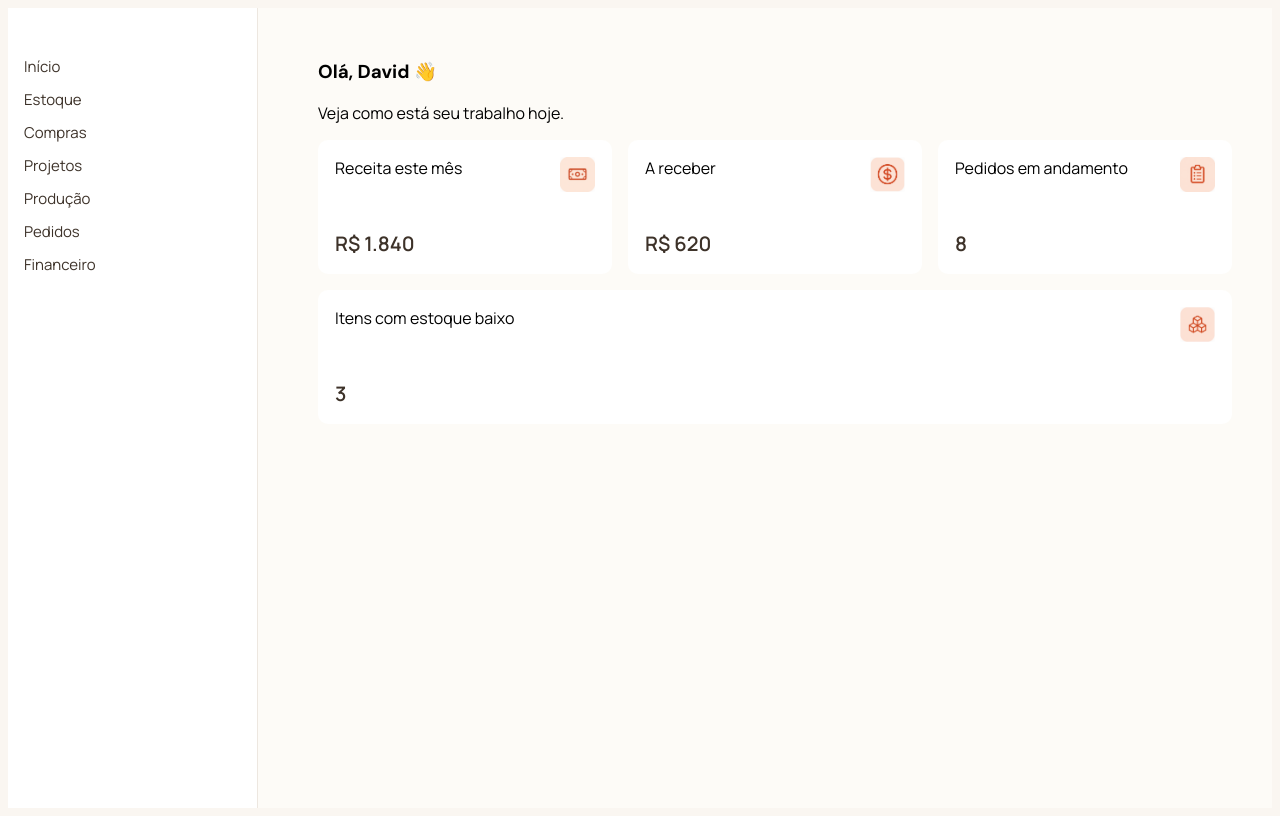
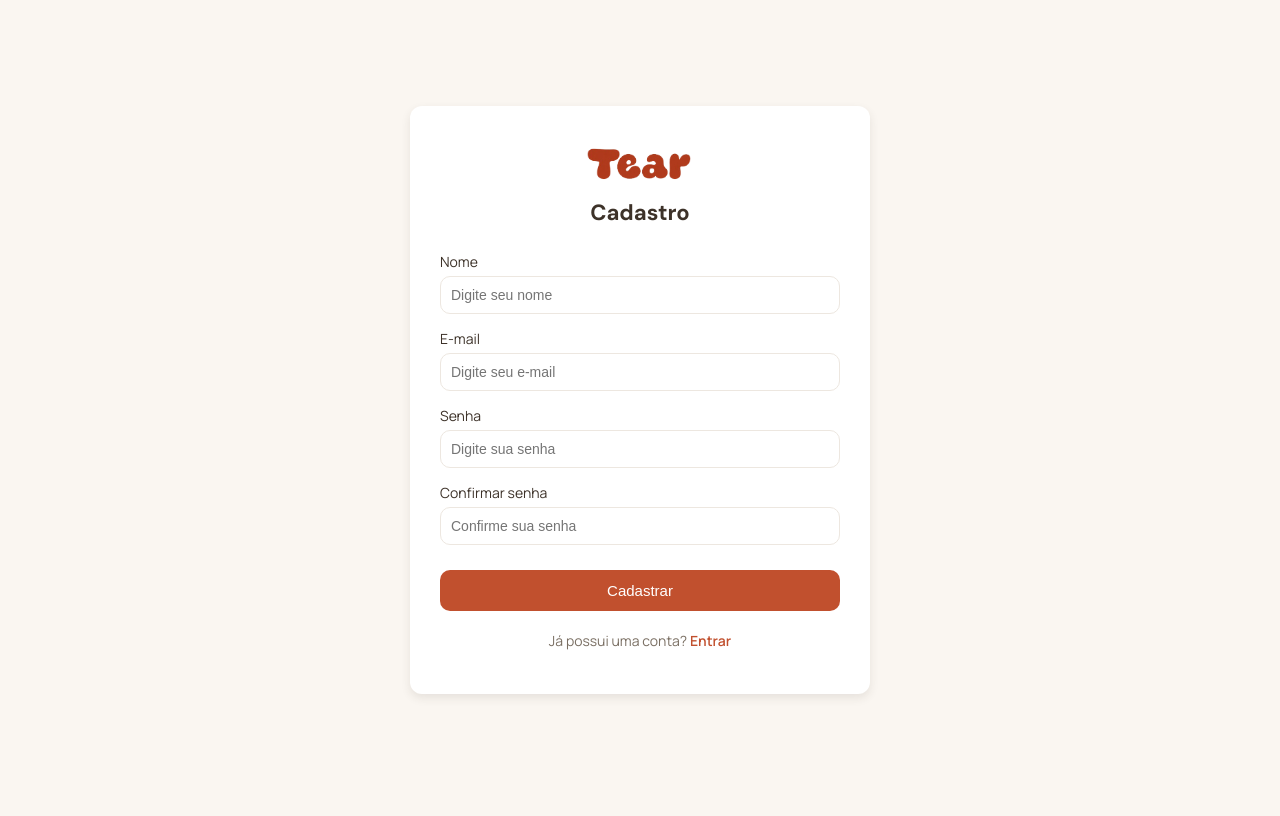
Before and after one commit to davdsales/tear, a React (Vite) app in the folder frontend/: page / in a window 1280 px wide. Built offline with nearby package versions, Linux system fonts and the light colour scheme.

Commit message:
fix: Ajuste das telas login e cadastro

```diff
--- a/frontend/src/App.jsx
+++ b/frontend/src/App.jsx
@@ -1,41 +1,85 @@
 import { BrowserRouter, Routes, Route } from 'react-router-dom'
 
 import Sidebar from './components/Sidebar.jsx'
+
+import Cadastro from './pages/Cadastro.jsx'
+import Entrar from './pages/Entrar.jsx'
 import Inicio from './pages/Inicio.jsx'
+
 import Projetos from './pages/Projetos.jsx'
 import Estoque from './pages/Estoque.jsx'
 import Compras from './pages/Compras.jsx'
 import PedidosKanban from './pages/PedidosKanban.jsx'
+
 import EmConstrucao from './components/EmConstrucao.jsx'
 
 function App() {
+
   return (
+
     <BrowserRouter>
-      <div style={{ display: 'flex', minHeight: '100vh', backgroundColor: '#FDFBF7' }}>
 
-        {/* Barra lateral fixa global */}
+      <Routes>
+
+        {/* Tela de cadastro */}
+        <Route path="/" element={<Cadastro />} />
+
+        {/* Tela de login */}
+        <Route path="/entrar" element={<Entrar />} />
+
+        {/* Sistema */}
+        <Route
+          path="/*"
+          element={
+            <div style={{
+              display: 'flex',
+              minHeight: '100vh',
+              backgroundColor: '#FDFBF7'
+            }}>
+
               <Sidebar />
 
-        {/* Conteúdo principal renderizado dinamicamente */}
-        <main style={{ flex: 1, padding: '32px 40px' }}>
+              <main style={{
+                flex: 1,
+                padding: '32px 40px'
+              }}>
+
                 <Routes>
-            <Route path="/" element={<Inicio />} />
+
+                  <Route path="/inicio" element={<Inicio />} />
+
                   <Route path="/projetos" element={<Projetos />} />
+
                   <Route
                     path="/projetos/:id"
-              element={<EmConstrucao titulo="Detalhe do Projeto" />}
+                    element={
+                      <EmConstrucao titulo="Detalhe do Projeto" />
+                    }
                   />
+
                   <Route path="/estoque" element={<Estoque />} />
+
                   <Route path="/compras" element={<Compras />} />
+
                   <Route path="/pedidos" element={<PedidosKanban />} />
+
                   <Route
                     path="/financeiro"
-              element={<EmConstrucao titulo="Financeiro" />}
+                    element={
+                      <EmConstrucao titulo="Financeiro" />
+                    }
                   />
+
                 </Routes>
+
               </main>
 
             </div>
+          }
+        />
+
+      </Routes>
+
     </BrowserRouter>
   )
 }
--- /dev/null
+++ b/frontend/src/pages/Cadastro.jsx
@@ -0,0 +1,111 @@
+import { useState } from "react";
+import { useNavigate } from "react-router-dom";
+
+import "../styles/Cadastro.css";
+
+import logo from "../assets/logo.png";
+
+export default function Cadastro() {
+
+    const [nome, setnome] = useState("");
+    const [email, setemail] = useState("");
+    const [senha, setsenha] = useState("");
+    const [confirmarsenha, setconfirmarsenha] = useState("");
+
+    const navigate = useNavigate();
+
+    function envio(event) {
+
+        event.preventDefault();
+
+        if (senha != confirmarsenha) {
+            alert("As senhas não são iguais!");
+            return;
+        }
+
+        console.log({
+            nome,
+            email,
+            senha
+        });
+
+        alert("Cadastro finalizado com sucesso!");
+
+        navigate("/inicio");
+    }
+
+    return (
+        <div className="cadastro-container">
+
+            <div className="cadastro-card">
+
+                <div className="logo">
+                    <img src={logo} alt="Logo" />
+                </div>
+
+                <div className="cadastro">
+                    <h1>Cadastro</h1>
+                </div>
+
+                <form onSubmit={envio}>
+
+                    <div>
+                        <label>Nome</label>
+
+                        <input
+                            type="text"
+                            value={nome}
+                            onChange={(event) => setnome(event.target.value)}
+                            placeholder="Digite seu nome"
+                        />
+                    </div>
+
+                    <div>
+                        <label>E-mail</label>
+
+                        <input
+                            type="email"
+                            value={email}
+                            onChange={(event) => setemail(event.target.value)}
+                            placeholder="Digite seu e-mail"
+                        />
+                    </div>
+
+                    <div>
+                        <label>Senha</label>
+
+                        <input
+                            type="password"
+                            value={senha}
+                            onChange={(event) => setsenha(event.target.value)}
+                            placeholder="Digite sua senha"
+                        />
+                    </div>
+
+                    <div>
+                        <label>Confirmar senha</label>
+
+                        <input
+                            type="password"
+                            value={confirmarsenha}
+                            onChange={(event) => setconfirmarsenha(event.target.value)}
+                            placeholder="Confirme sua senha"
+                        />
+                    </div>
+
+                    <button type="submit">
+                        Cadastrar
+                    </button>
+
+                </form>
+
+                <p>
+                    Já possui uma conta?{" "}
+                    <a href="/entrar">Entrar</a>
+                </p>
+
+            </div>
+
+        </div>
+    );
+}
--- /dev/null
+++ b/frontend/src/pages/Entrar.jsx
@@ -0,0 +1,81 @@
+import { useState } from "react";
+import { useNavigate } from "react-router-dom";
+
+import "../styles/Entrar.css";
+
+import logo from "../assets/logo.png";
+
+export default function Entrar() {
+
+    const [email, setemail] = useState("");
+    const [senha, setsenha] = useState("");
+
+    const navigate = useNavigate();
+
+    function entrar(event) {
+
+        event.preventDefault();
+
+        console.log({
+            email,
+            senha
+        });
+
+        alert("Login realizado com sucesso!");
+
+        navigate("/inicio");
+    }
+
+    return (
+        <div className="entrar-container">
+
+            <div className="entrar-card">
+
+                <div className="logo">
+                    <img src={logo} alt="Logo" />
+                </div>
+
+                <div className="entrar">
+                    <h1>Entrar</h1>
+                </div>
+
+                <form onSubmit={entrar}>
+
+                    <div>
+                        <label>E-mail</label>
+
+                        <input
+                            type="email"
+                            value={email}
+                            onChange={(event) => setemail(event.target.value)}
+                            placeholder="Digite seu e-mail"
+                        />
+                    </div>
+
+                    <div>
+                        <label>Senha</label>
+
+                        <input
+                            type="password"
+                            value={senha}
+                            onChange={(event) => setsenha(event.target.value)}
+                            placeholder="Digite sua senha"
+                        />
+                    </div>
+
+                    <button type="submit">
+                        Entrar
+                    </button>
+
+                </form>
+
+                <p>
+                    Ainda não possui uma conta?{" "}
+                    <a href="/">Criar conta</a>
+                </p>
+
+            </div>
+
+        </div>
+    );
+}
--- /dev/null
+++ b/frontend/src/styles/Cadastro.css
@@ -0,0 +1,111 @@
+body {
+    margin: 0;
+    background-color: #FAF6F1;
+    font-family: "Manrope", sans-serif;
+}
+
+.cadastro-container {
+    display: flex;
+    justify-content: center;
+    align-items: center;
+    min-height: 100vh;
+}
+
+.cadastro-card {
+    width: 400px;
+    background-color: #FFFFFF;
+    padding: 30px;
+    border-radius: 12px;
+    box-shadow: 0 4px 10px rgba(61, 50, 41, 0.1);
+}
+
+/* Logo */
+
+.logo {
+    display: flex;
+    justify-content: center;
+    margin-bottom: 15px;
+}
+
+.logo img {
+    width: 150px;
+    height: auto;
+}
+
+/* Título */
+
+.cadastro {
+    text-align: center;
+}
+
+.cadastro h1 {
+    color: #3D3229;
+    font-family: "DM Sans", sans-serif;
+    font-size: 22px;
+    margin: 0 0 25px 0;
+}
+
+/* Formulário */
+
+.cadastro-card form {
+    display: flex;
+    flex-direction: column;
+    gap: 15px;
+}
+
+.cadastro-card form div {
+    display: flex;
+    flex-direction: column;
+}
+
+.cadastro-card label {
+    color: #3D3229;
+    font-size: 14px;
+    margin-bottom: 5px;
+}
+
+.cadastro-card input {
+    width: 100%;
+    box-sizing: border-box;
+    padding: 10px;
+    border: 1px solid #EDE7E0;
+    border-radius: 10px;
+    font-size: 14px;
+}
+
+.cadastro-card input:focus {
+    outline: none;
+    border: 1px solid #C1502E;
+}
+
+/* Botão */
+
+.cadastro-card button {
+    margin-top: 10px;
+    padding: 12px;
+    border: none;
+    border-radius: 10px;
+    background-color: #C1502E;
+    color: white;
+    font-size: 15px;
+    cursor: pointer;
+}
+
+.cadastro-card button:hover {
+    background-color: #A94327;
+}
+
+/* Texto */
+
+.cadastro-card p {
+    text-align: center;
+    color: #7A6F63;
+    font-size: 14px;
+    margin-top: 20px;
+}
+
+.cadastro-card a {
+    color: #C1502E;
+    text-decoration: none;
+    font-weight: bold;
+}
--- /dev/null
+++ b/frontend/src/styles/Entrar.css
@@ -0,0 +1,111 @@
+body {
+    margin: 0;
+    background-color: #FAF6F1;
+    font-family: "Manrope", sans-serif;
+}
+
+.entrar-container {
+    display: flex;
+    justify-content: center;
+    align-items: center;
+    min-height: 100vh;
+}
+
+.entrar-card {
+    width: 400px;
+    background-color: #FFFFFF;
+    padding: 30px;
+    border-radius: 12px;
+    box-shadow: 0 4px 10px rgba(61, 50, 41, 0.1);
+}
+
+/* Logo */
+
+.logo {
+    display: flex;
+    justify-content: center;
+    margin-bottom: 15px;
+}
+
+.logo img {
+    width: 150px;
+    height: auto;
+}
+
+/* Título */
+
+.entrar {
+    text-align: center;
+}
+
+.entrar h1 {
+    color: #3D3229;
+    font-family: "DM Sans", sans-serif;
+    font-size: 22px;
+    margin: 0 0 25px 0;
+}
+
+/* Formulário */
+
+.entrar-card form {
+    display: flex;
+    flex-direction: column;
+    gap: 15px;
+}
+
+.entrar-card form div {
+    display: flex;
+    flex-direction: column;
+}
+
+.entrar-card label {
+    color: #3D3229;
+    font-size: 14px;
+    margin-bottom: 5px;
+}
+
+.entrar-card input {
+    width: 100%;
+    box-sizing: border-box;
+    padding: 10px;
+    border: 1px solid #EDE7E0;
+    border-radius: 10px;
+    font-size: 14px;
+}
+
+.entrar-card input:focus {
+    outline: none;
+    border: 1px solid #C1502E;
+}
+
+/* Botão */
+
+.entrar-card button {
+    margin-top: 10px;
+    padding: 12px;
+    border: none;
+    border-radius: 10px;
+    background-color: #C1502E;
+    color: white;
+    font-size: 15px;
+    cursor: pointer;
+}
+
+.entrar-card button:hover {
+    background-color: #A94327;
+}
+
+/* Texto */
+
+.entrar-card p {
+    text-align: center;
+    color: #7A6F63;
+    font-size: 14px;
+    margin-top: 20px;
+}
+
+.entrar-card a {
+    color: #C1502E;
+    text-decoration: none;
+    font-weight: bold;
+}
```
Also changed, not shown: frontend/src/assets/logo.png (added). Lines whose indentation alone changed are shown as unchanged.
